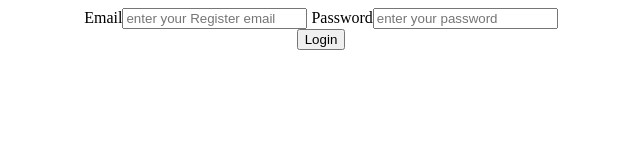
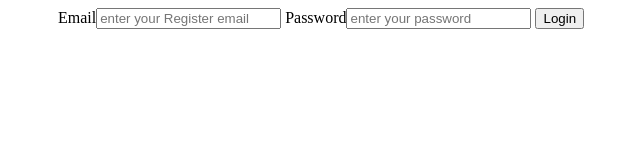
Before and after one commit to codingwithshashank/BasicLoginPage, a plain HTML site: page login_page.html in a window 1280 px wide. Shown: the whole page, without its empty margins (319-959 px from the left). Drawn offline with Linux system fonts and the light colour scheme.

Commit message:
Update login_page.html

```diff
--- a/login_page.html
+++ b/login_page.html
@@ -2,7 +2,8 @@
 <html lang="en">
 <head>
       <script>
-             function login(){
+             function login(event){
+                   event.preventDefault();
                 let p=document.getElementById("email").value;
                 let q=document.getElementById("password").value;
 
@@ -20,12 +21,12 @@
 </head>
 <body>
     <center>
-          <form>
-            Email<input type="email" id="email" placeholder="enter your Register email">
-            Password<input type="password" id="password" placeholder="enter your password">
+          <form onsubmit="login(event)">
+            Email<input type="email" id="email" placeholder="enter your Register email" required>
+            Password<input type="password" id="password" placeholder="enter your password" required>
+
+          <button type="submit"> Login </button>
           </form>
-
-          <input type="button" id="login" onclick="login()" value="Login">
-    </center>
+     </center>
 </body>
 </html>
```
